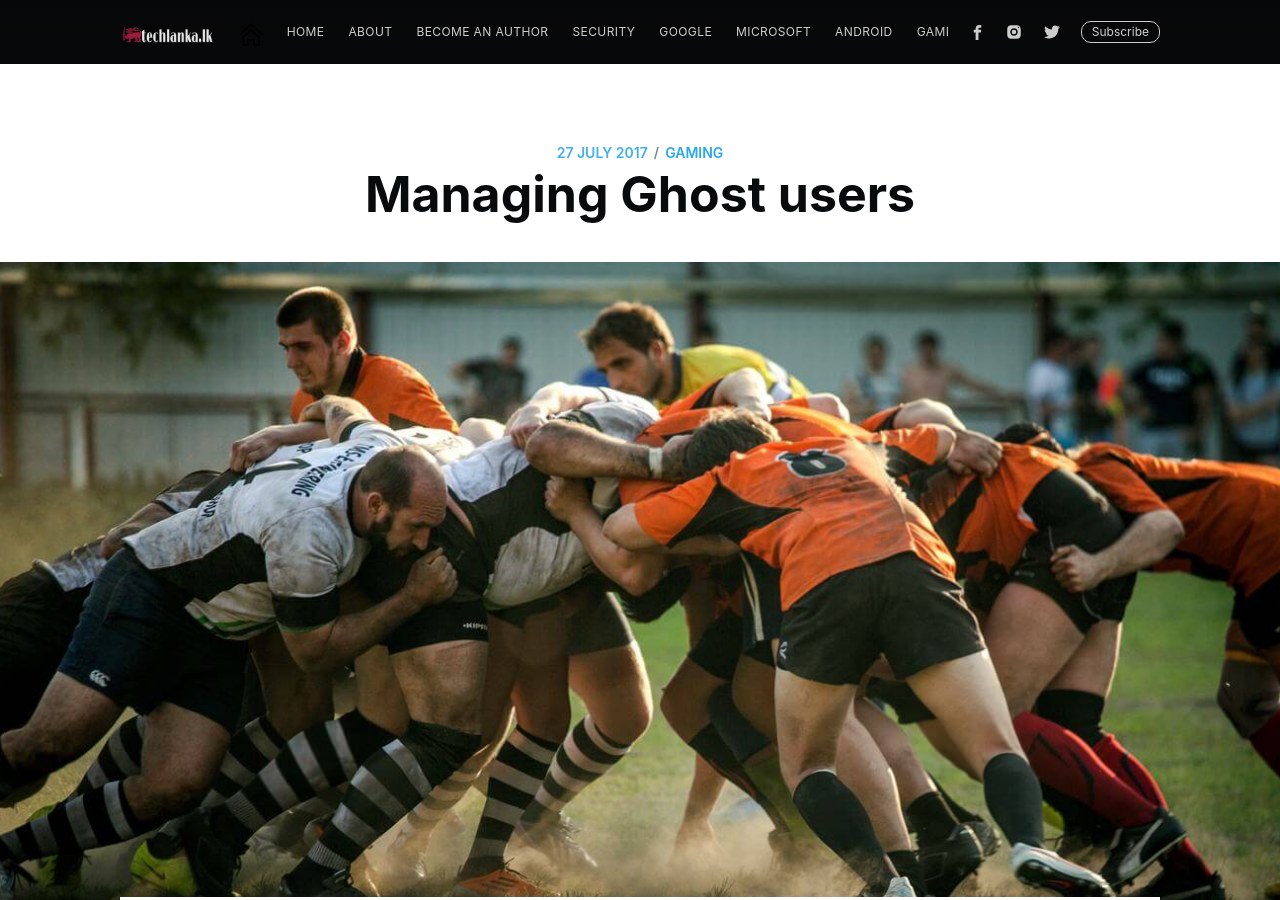
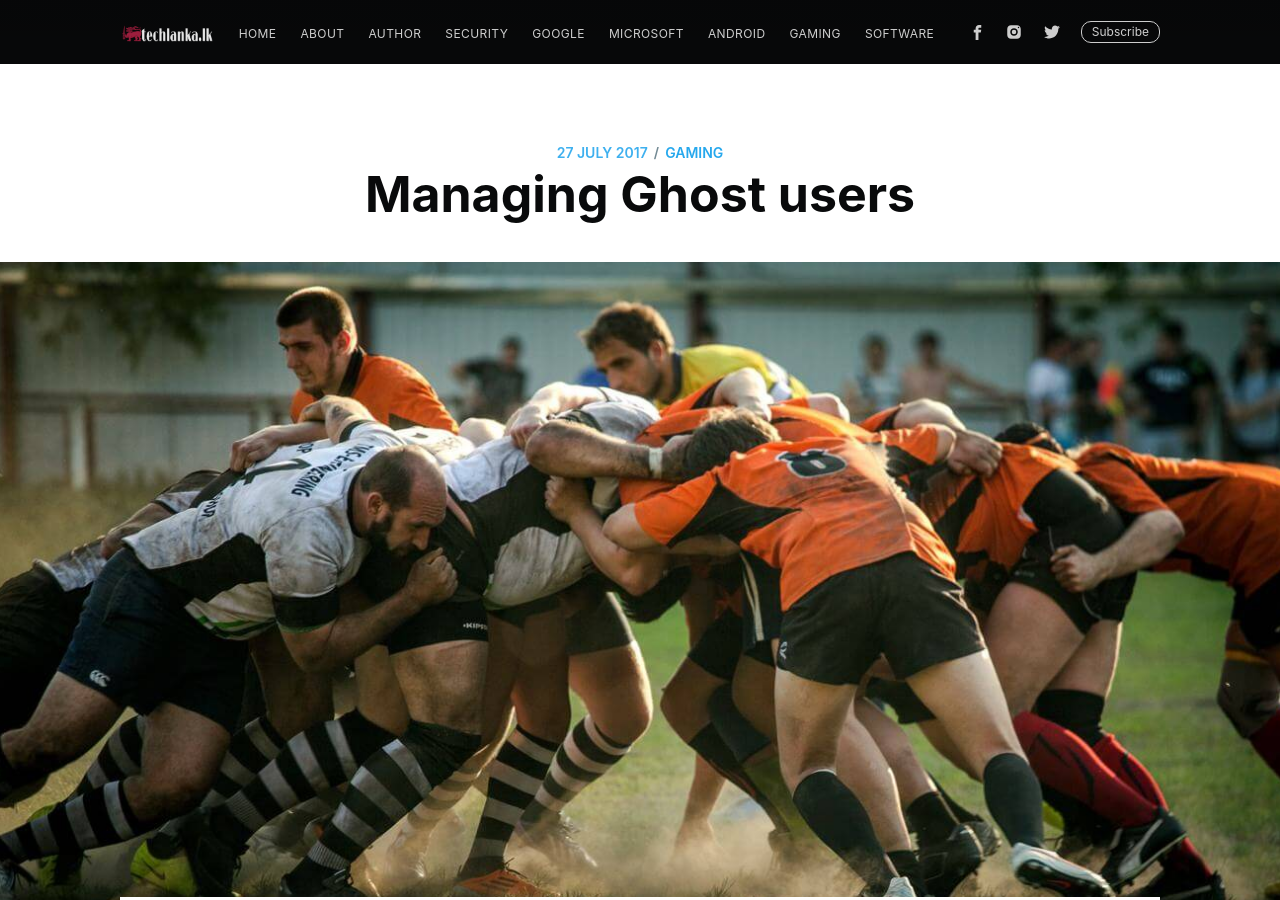
Before and after one commit to techlanka/blog, a Jekyll site: the page built from _posts/2017-07-27-managing-users.html, in a window 1280 px wide and 900 px high. Built offline with Jekyll 4.4.1, drawn with Linux system fonts in a browser that asks for light colours; nearby versions of some CDN libraries; comment, search, counter and statistics services are not loaded.

Commit message:
Update navigation.html

```diff
--- a/_includes/navigation.html
+++ b/_includes/navigation.html
@@ -1,8 +1,7 @@
 <ul class="nav" role="menu">
-    <li class="nav-home" role="menuicon"><a href="{{site.baseurl}}">{% include home.html %}</a></li>
     <li class="nav-home" role="menuitem"><a href="{{site.baseurl}}">Home</a></li>
     <li class="nav-about" role="menuitem"><a href="{{site.baseurl}}about/">About</a></li>
-    <li class="nav-author" role="menuitem"><a href="{{site.baseurl}}authors/">Become an Author</a></li>
+    <li class="nav-author" role="menuitem"><a href="{{site.baseurl}}authors/">Author</a></li>
     <li class="nav-security" role="menuitem"><a href="{{site.baseurl}}tag/security/">Security</a></li>
     <li class="nav-google" role="menuitem"><a href="{{site.baseurl}}tag/google/">Google</a></li>
     <li class="nav-microsoft" role="menuitem"><a href="{{site.baseurl}}tag/microsoft/">Microsoft</a></li>
```
